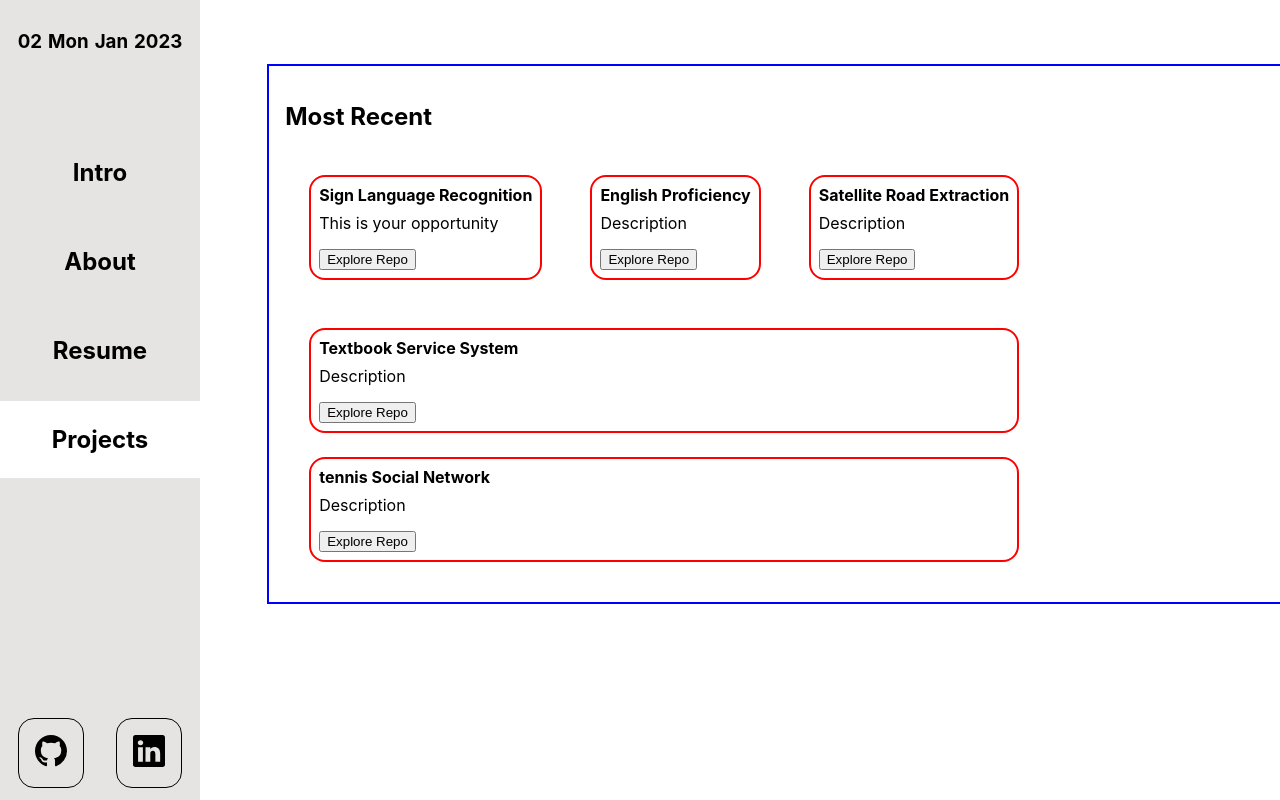
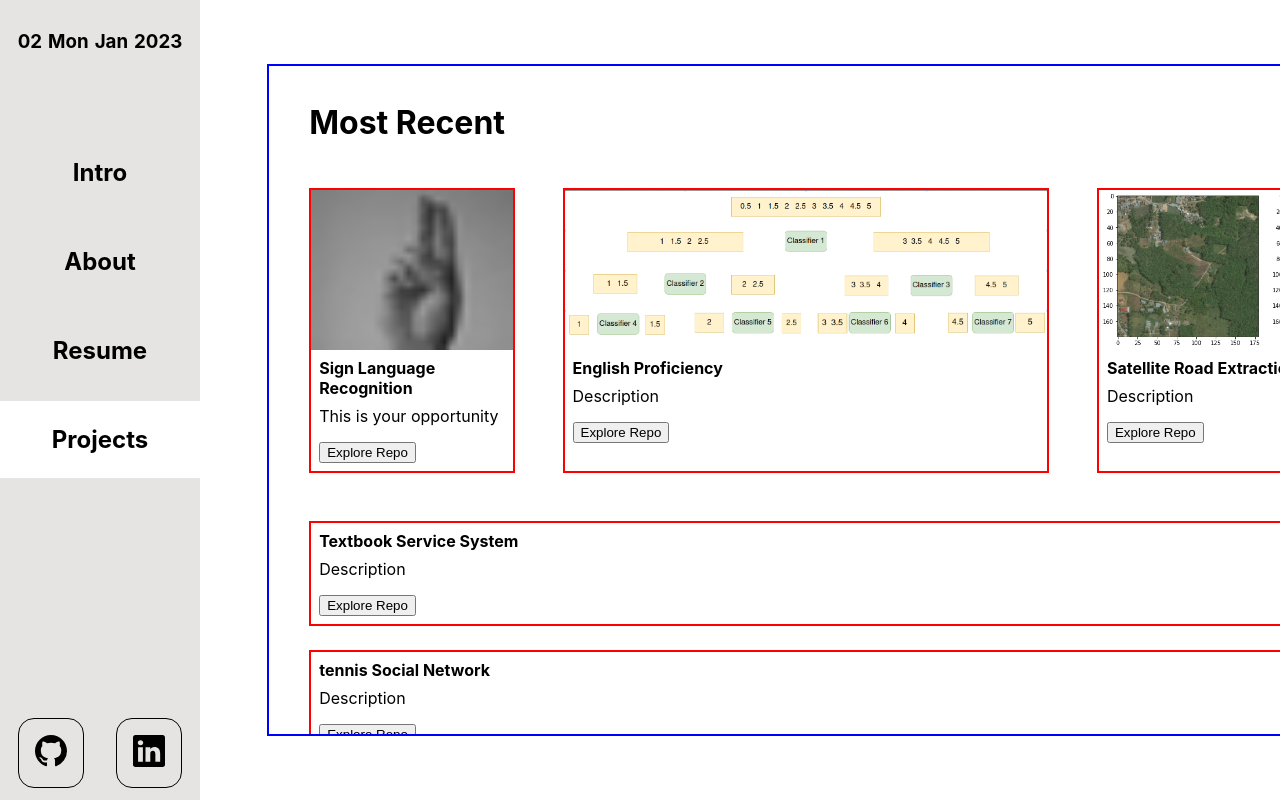
Before and after one commit to SpyridonKaperonis/012023, a React (Create React App) app: page /projects in a window 1280 px wide. Shown: the top 800 px of the page. Built offline with nearby package versions, Linux system fonts and the light colour scheme.

Commit message:
adds image_ boolean in cards to control if they display image or not

```diff
--- a/src/pages/projects.js
+++ b/src/pages/projects.js
@@ -11,7 +11,7 @@ export const Projects = () => {
     <>
     <div>
       <div>
-        <h2>Most Recent</h2>
+        <h1 style={{marginLeft: '3vh'}}>Most Recent</h1>
       </div>
       <div style={styles.cardsContainer}>
         <div style={styles.card}>
@@ -19,6 +19,7 @@ export const Projects = () => {
               title={'Sign Language Recognition'}
               text={'This is your opportunity'}
               image={hand}
+              image_={true}
               />
             </div>
         <div style={styles.card}>
@@ -26,6 +27,7 @@ export const Projects = () => {
               title={'English Proficiency'}
               text={'Description'}
               image={tree}
+              image_={true}
               />
         </div>
         <div style={styles.card}>
@@ -33,18 +35,24 @@ export const Projects = () => {
               title={'Satellite Road Extraction'}
               text={'Description'}
               image={roadExtraction}
+              image_={true}
               />
         </div>
       </div>
       <div style={styles.card}>
           <GithubCard
             title={'Textbook Service System'}
-            text={'Description'}/>
+            text={'Description'}
+            image_={false}
+            />
+
       </div>
       <div style={styles.card}>
         <GithubCard
           title={'tennis Social Network'}
           text={'Description'}
+          image_={false}
+
           />
       </div>
     </div>
@@ -63,7 +71,6 @@ const styles = {
     flexDirection: 'column',
     margin: '3vh',
     border:'2px solid red',
-    borderRadius: '2vh',
   },
 
 
```
